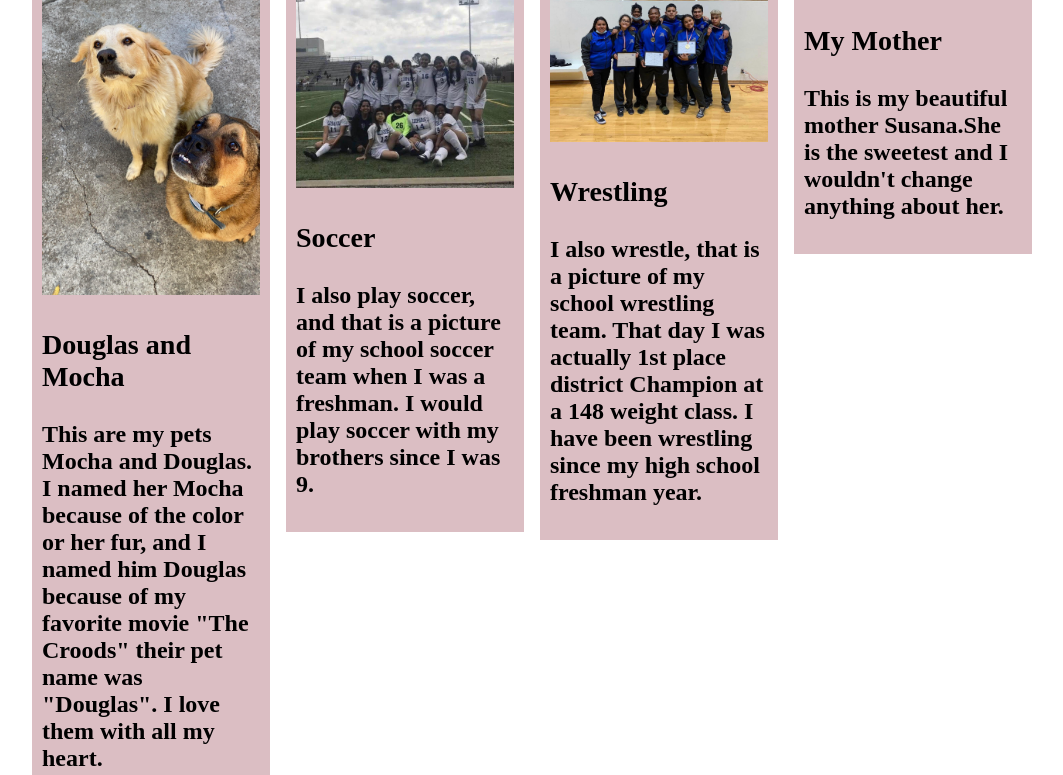
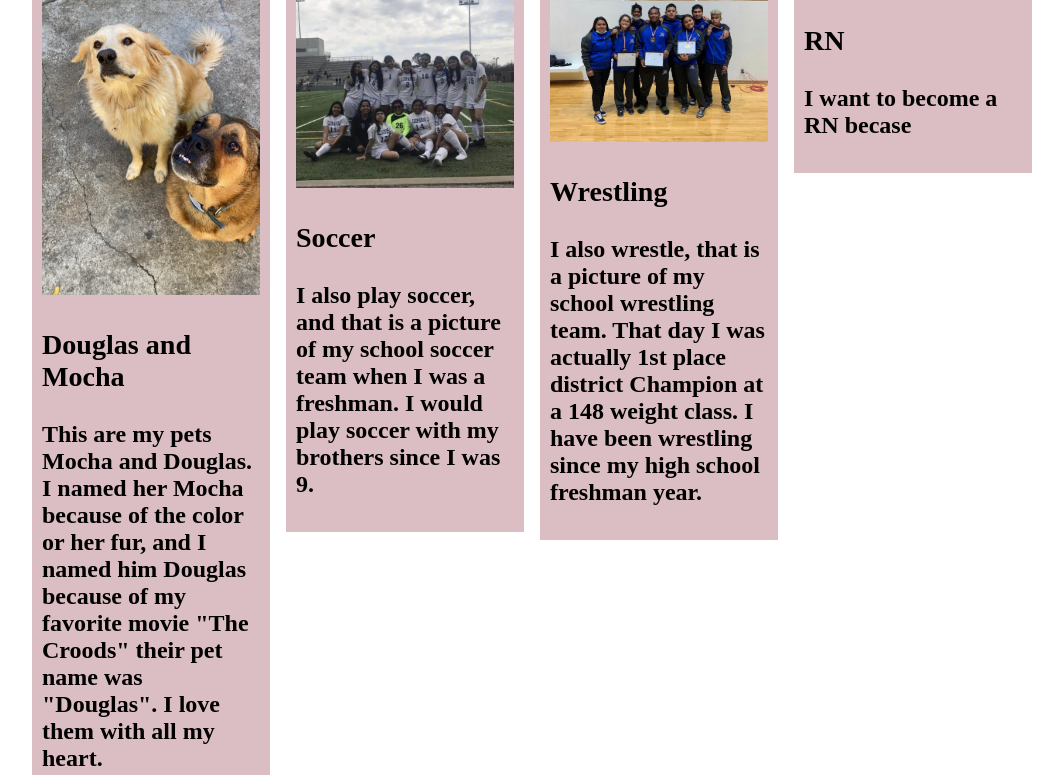
Before and after one commit to LizbethMendoza664/LizbethMendoza664.github.io, a plain HTML site: page Final Project Lizbeth Mendoza.html in a window 1280 px wide. Shown: the part 309-1084 px from the top of the page, without its empty margins (108-1171 px from the left). Drawn offline with Linux system fonts and the light colour scheme.

Commit message:
Update Final Project Lizbeth Mendoza.html

```diff
--- a/Final Project Lizbeth Mendoza.html
+++ b/Final Project Lizbeth Mendoza.html
@@ -104,8 +104,8 @@ h1 {
   <div class="column">
     <div class="content">
     <img src="/img/Mother.gif" alt="Mountains" style="width:100%">
-      <h3>My Mother</h3>
-      <p>This is my beautiful mother Susana.She is the sweetest and I wouldn't change anything about her.</p>
+      <h3>RN</h3>
+      <p>I want to become a RN becase</p>
     </div>
   </div>
 <!-- END GRID -->
```
